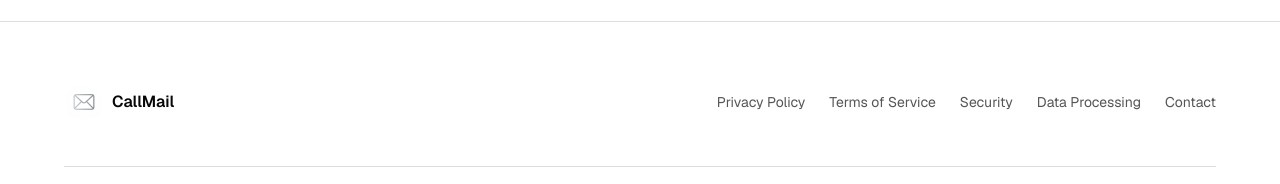
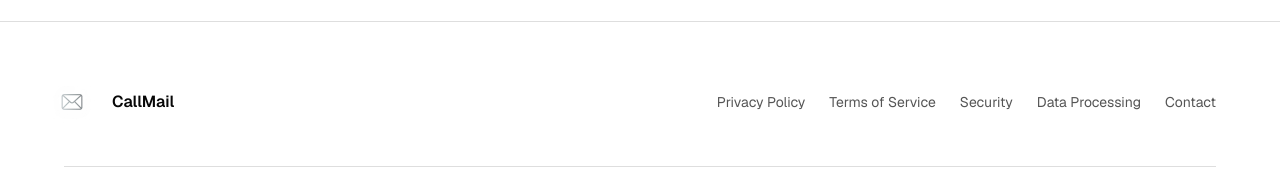
Before and after one commit to thebuzz08/callmail, a Next.js app: page / in a window 1280 px wide. Shown: the part 2754-2938 px from the top of the page. Built offline with nearby package versions, Linux system fonts and the light colour scheme; no server answers.

Commit message:
style: adjust envelope icon margins for better alignment
Update icon margins for proper spacing with "CallMail" text.

```diff
--- a/app/page.tsx
+++ b/app/page.tsx
@@ -318,7 +318,7 @@ export default function HomePage() {
                   alt="CallMail Logo"
                   width={64}
                   height={64}
-                  className="rounded-xl -ml-3 -mr-1"
+                  className="rounded-xl -ml-6 mr-2"
                 />
                 <span className="font-semibold">CallMail</span>
               </Link>
```
